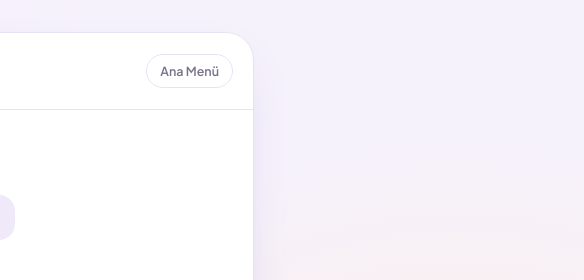
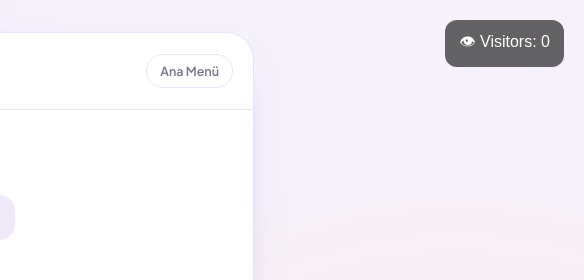
Before and after one commit to azrairemd/azrairemd.github.io, a plain HTML site: page index.html in a window 1280 px wide. Shown: the top 280 px of the page, 696-1280 px from the left. Drawn offline with Linux system fonts and the light colour scheme.

Commit message:
Update index.html

```diff
--- a/index.html
+++ b/index.html
@@ -4,8 +4,39 @@
 <meta charset="UTF-8">
 <meta name="viewport" content="width=device-width, initial-scale=1.0">
 <title>Azra İrem Dalhasanoğlu — Sohbet </title>
+
 <script data-goatcounter="https://azrairemd.goatcounter.com/count"
-          async src="//gc.zgo.at/count.js"></script>
+        async src="//gc.zgo.at/count.js"></script>
+
+<link rel="preconnect" href="https://fonts.googleapis.com">
+<link rel="preconnect" href="https://fonts.gstatic.com" crossorigin>
+
+<div id="visitorBox" style="
+  position: fixed;
+  top: 20px;
+  right: 20px;
+  background: rgba(0,0,0,0.6);
+  color: white;
+  padding: 10px 14px;
+  border-radius: 12px;
+  font-family: Arial;
+  backdrop-filter: blur(10px);
+  z-index: 9999;
+">
+  👁 Visitors: <span id="visitorCount">...</span>
+</div>
+
+<script>
+fetch("https://azrairemd.goatcounter.com/counter/totals.json?start=0")
+  .then(res => res.json())
+  .then(data => {
+    document.getElementById("visitorCount").innerText = data.count;
+  })
+  .catch(() => {
+    document.getElementById("visitorCount").innerText = "0";
+  });
+</script>
+
 <link rel="preconnect" href="https://fonts.googleapis.com">
 <link rel="preconnect" href="https://fonts.gstatic.com" crossorigin>
 <link href="https://fonts.googleapis.com/css2?family=Fraunces:ital,opsz,wght@0,9..144,500;0,9..144,600;0,9..144,700;1,9..144,500&family=Plus+Jakarta+Sans:wght@400;500;600;700&family=JetBrains+Mono:wght@400;500;600&display=swap" rel="stylesheet">
```
